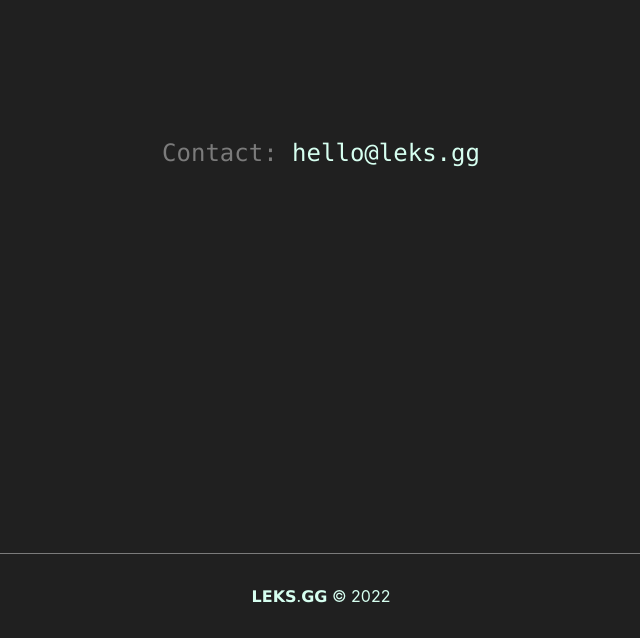
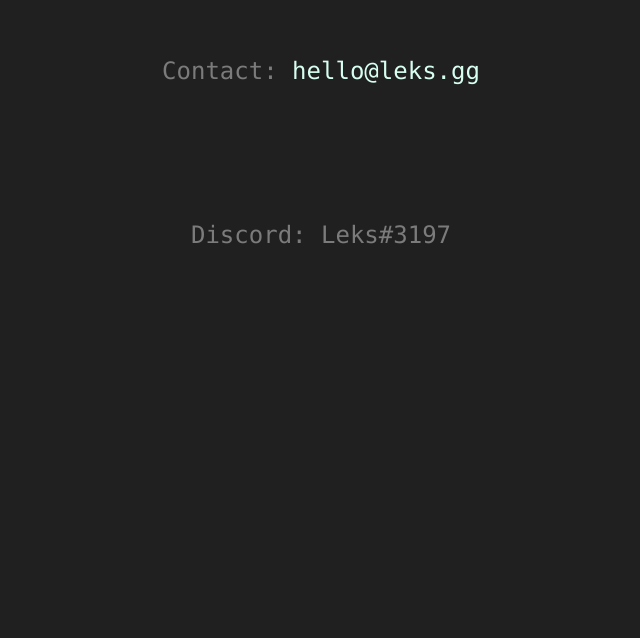
Before and after one commit to bagelcow/nextjs, a Next.js app: page / in a window 1280 px wide. Shown: the part 247-885 px from the top of the page, without its empty margins (319-959 px from the left). After the commit the page ends 800 px from the top, so only its background shows below. Built offline with nearby package versions, Linux system fonts and the light colour scheme.

Commit message:
bye footer

```diff
--- a/pages/index.js
+++ b/pages/index.js
@@ -14,11 +14,8 @@
       <main className={styles.main}>
         <p className={styles.description}>Contact: <a href="mailto:hello@leks.gg">hello@leks.gg</a>
         </p>
+        <p className={styles.description}>Discord: Leks#3197</p>
       </main>
-
-      <footer className={styles.footer}>
-      <a>𝗟𝗘𝗞𝗦.𝗚𝗚 © {new Date().getFullYear()}</a>
-      </footer>
     </div>
   )
 }
--- a/styles/globals.css
+++ b/styles/globals.css
@@ -1,7 +1,3 @@
-@tailwind base;
-@tailwind components;
-@tailwind utilities;
-
 html,
 body {
   background-color: rgb(32, 32, 32);
```
